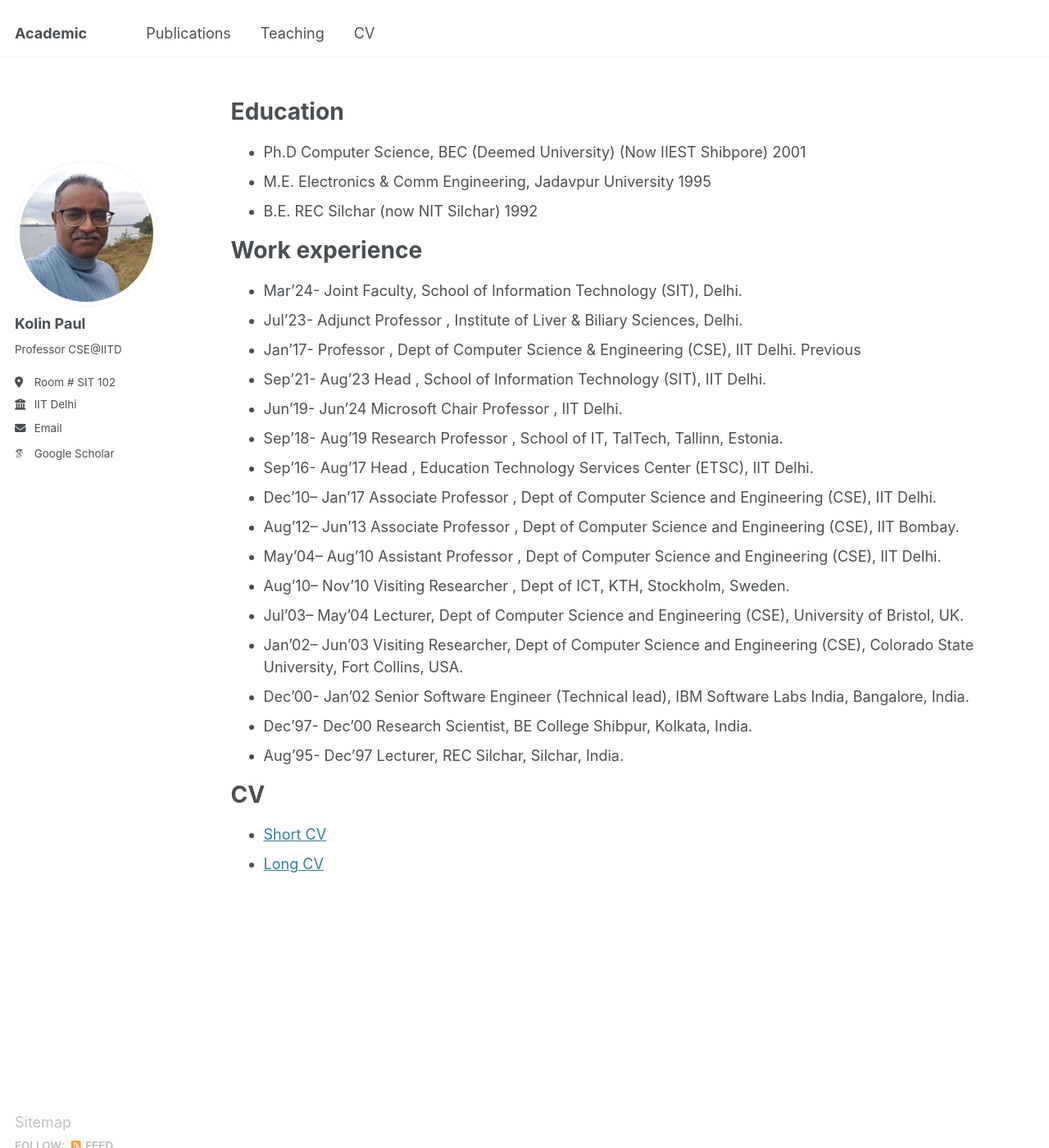
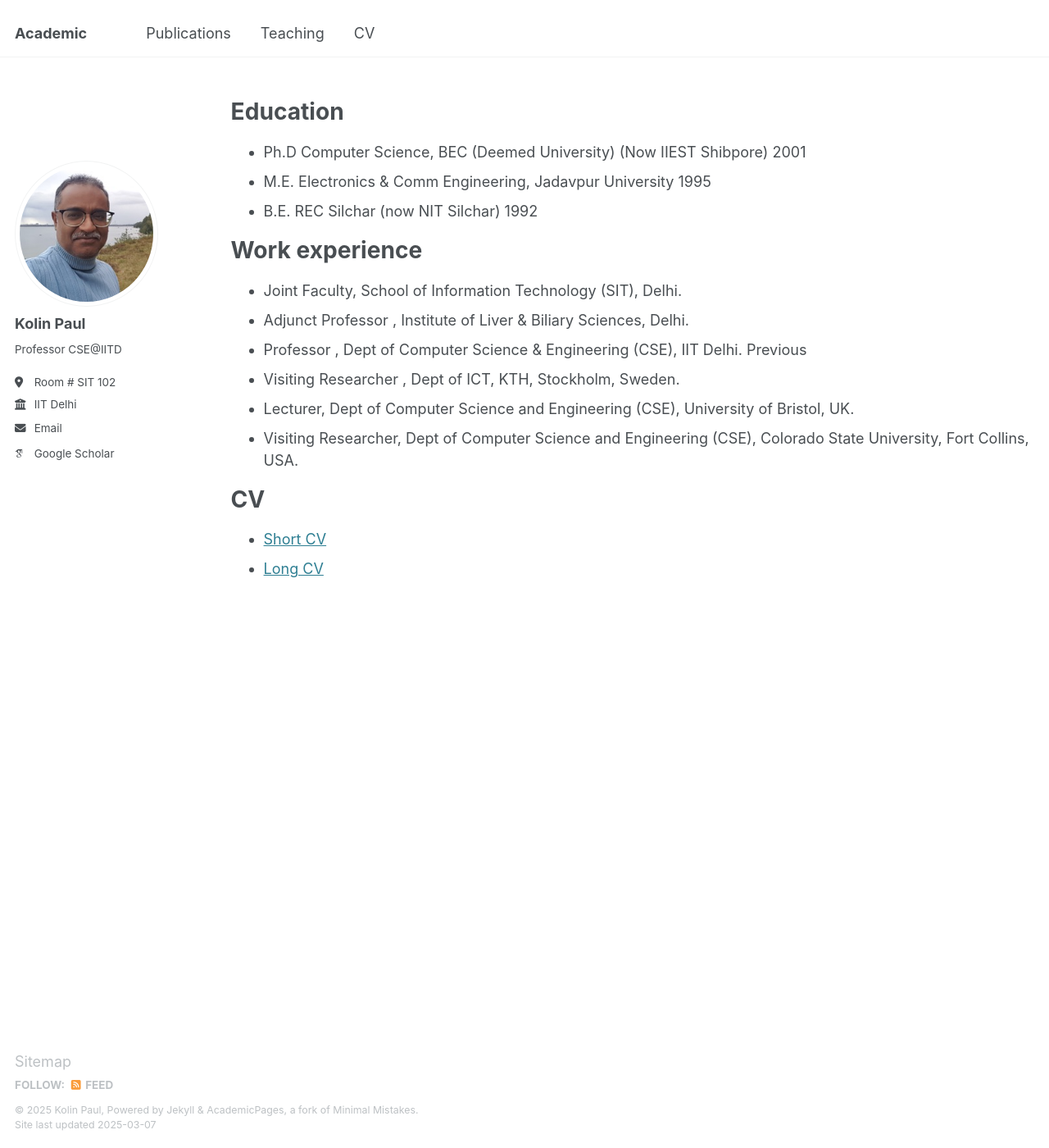
Before and after one commit to kolinpaul/kolinpaul.github.io, a Jekyll site: the page built from _pages/cv.md, in a window 1280 px wide and 1400 px high. Shown: the whole window at 82% size. Built offline with Jekyll 4.4.1, drawn with Linux system fonts in a browser that asks for light colours; some web fonts are replaced.

Commit message:
Update cv.md

```diff
--- a/_pages/cv.md
+++ b/_pages/cv.md
@@ -17,22 +17,13 @@ Education
 
 Work experience
 ======
-* Mar’24- Joint Faculty, School of Information Technology (SIT), Delhi.
-* Jul’23- Adjunct Professor , Institute of Liver & Biliary Sciences, Delhi.
-* Jan’17- Professor , Dept of Computer Science & Engineering (CSE), IIT Delhi. Previous
-* Sep’21- Aug’23 Head , School of Information Technology (SIT), IIT Delhi.
-* Jun’19- Jun’24 Microsoft Chair Professor , IIT Delhi.
-* Sep’18- Aug’19 Research Professor , School of IT, TalTech, Tallinn, Estonia.
-* Sep’16- Aug’17 Head , Education Technology Services Center (ETSC), IIT Delhi.
-* Dec’10– Jan’17 Associate Professor , Dept of Computer Science and Engineering  (CSE), IIT Delhi.
-* Aug’12– Jun’13 Associate Professor , Dept of Computer Science and Engineering  (CSE), IIT Bombay.
-* May’04– Aug’10 Assistant Professor , Dept of Computer Science and Engineering (CSE),  IIT Delhi.
-* Aug’10– Nov’10 Visiting Researcher , Dept of ICT, KTH, Stockholm, Sweden.
-* Jul’03– May’04 Lecturer, Dept of Computer Science and Engineering (CSE), University  of Bristol, UK.
-* Jan’02– Jun’03 Visiting Researcher, Dept of Computer Science and Engineering (CSE),  Colorado State University, Fort Collins, USA.
-* Dec’00- Jan’02 Senior Software Engineer (Technical lead), IBM Software Labs India,  Bangalore, India.
-* Dec’97- Dec’00 Research Scientist, BE College Shibpur, Kolkata, India.
-* Aug’95- Dec’97 Lecturer, REC Silchar, Silchar, India.
+* Joint Faculty, School of Information Technology (SIT), Delhi.
+* Adjunct Professor , Institute of Liver & Biliary Sciences, Delhi.
+* Professor , Dept of Computer Science & Engineering (CSE), IIT Delhi. Previous
+* Visiting Researcher , Dept of ICT, KTH, Stockholm, Sweden.
+* Lecturer, Dept of Computer Science and Engineering (CSE), University  of Bristol, UK.
+* Visiting Researcher, Dept of Computer Science and Engineering (CSE),  Colorado State University, Fort Collins, USA.
+
 
 CV
 ======
```
